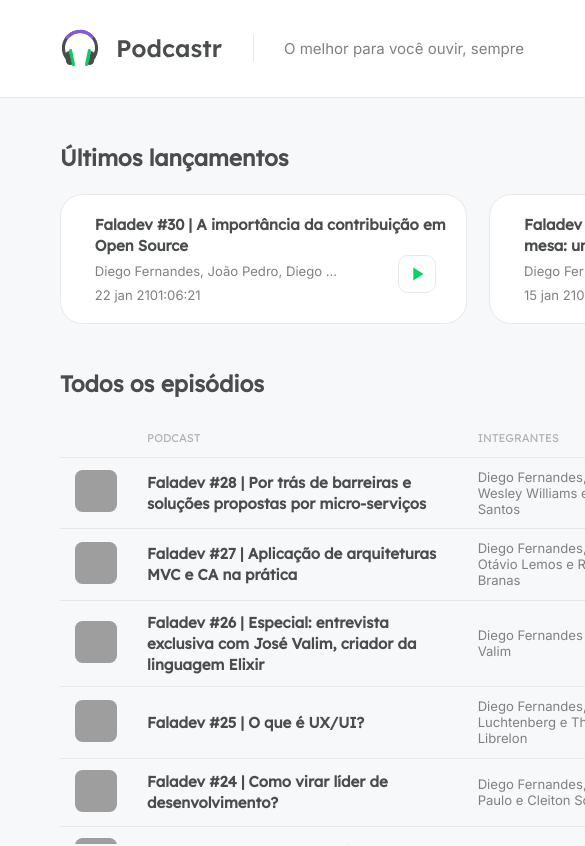
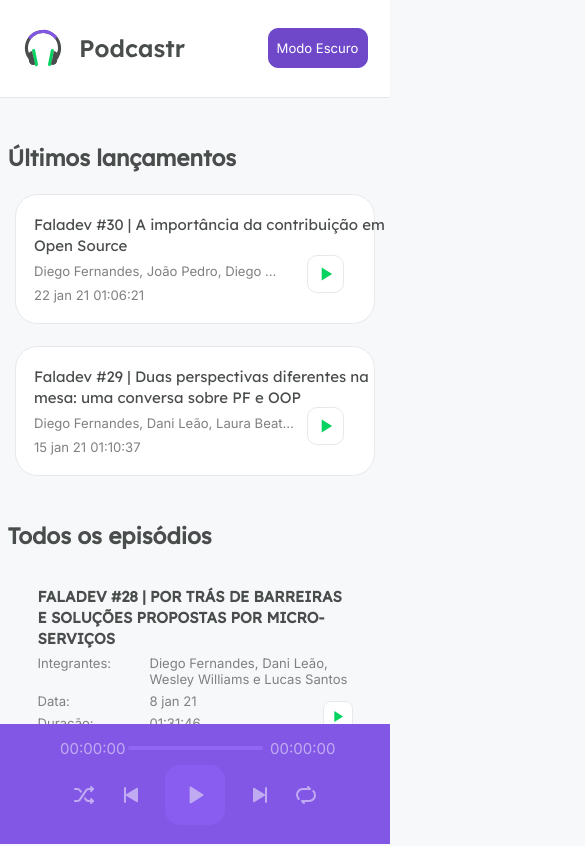
Before and after one commit to fbnnd1/nlw5-podcastr-next, a Next.js app: page / in a window 390 px wide. Shown: the top 846 px of the page, 585 px wide, since content can reach past the window. Built offline with nearby package versions, Linux system fonts and the light colour scheme; data requests are answered from the project's data file; grey boxes are pictures that could not be loaded.

Commit message:
feat: responsive website

```diff
--- a/src/components/Header/styles.module.scss
+++ b/src/components/Header/styles.module.scss
@@ -40,4 +40,20 @@
 
     }
 
+    @media (max-width: 600px) {
+        width: 100vw;
+        justify-content: space-around;
+
+        p {
+            display: none;
+        }
+
+        span {
+            display: none;
+        }
+    }
+
+    @media (max-width: 390px) {
+        padding: 2rem 1.5rem;
+    }
 }
--- a/src/components/Player/index.tsx
+++ b/src/components/Player/index.tsx
@@ -74,7 +74,7 @@ export function Player() {
             </header>
 
             { episode ? (
-                <div className={styles.CurrentEpisode}>
+                <div className={styles.currentEpisode}>
                     <Image
                         width={592}
                         height={592}
@@ -161,6 +161,9 @@ export function Player() {
                         <img src="/repeat.svg" alt="Repetir" />
                     </button>
                 </div>
+                <div className={styles.episodeName_SmallScreen}>
+                    { episode && (<strong>{episode.title}</strong>) }
+                </div>
             </footer>
         </div>
     );
--- a/src/components/Player/styles.module.scss
+++ b/src/components/Player/styles.module.scss
@@ -28,6 +28,28 @@
 
         &.empty .progress {
             opacity: 0.5;
+        }
+    }
+
+    @media (max-width: 600px) {
+        min-height: 0;
+        position: fixed;
+        bottom: 0;
+        left: 0;
+        z-index: 1;
+        width: 100vw;
+        padding: 1rem 4rem;
+
+        header {
+            display: none;
+        }
+
+        .currentEpisode {
+            display: none;
+        }
+
+        .emptyPlayer {
+            display: none;
         }
     }
 }
@@ -137,4 +159,17 @@
             }
         }
     }
+
+    @media (max-width: 600px) {
+        margin-top: 0.5rem;
+    }
 }
+
+.episodeName_SmallScreen {
+    display: none;
+
+    @media (max-width: 600px) {
+        margin-top: 0.25rem;
+        display: block;
+    }
+}
--- a/src/pages/home.module.scss
+++ b/src/pages/home.module.scss
@@ -10,6 +10,13 @@
     h2 {
         margin-top: 3rem;
         margin-bottom: 1.5rem;
+    }
+
+    @media (max-width: 600px) {
+        padding: 0 0.5rem;
+        width: 100vw;
+        height: auto;
+        overflow-y:auto;
     }
 }
 
@@ -118,6 +125,33 @@
             }
         }
     }
+
+    @media (max-width: 600px) {
+        ul {
+            display: flex;
+            flex-direction: column;
+            justify-content: space-around;
+            //width:100%;
+            padding: 0 0.5rem;
+
+            li {
+                padding: 1.25rem 0.2rem;
+                height: auto;
+
+                div:not(.episodeDetails) {
+                    display: none;
+                }
+
+                .episodeDetails {
+                    a {
+                        font-weight: normal;
+                    }
+
+
+                }
+            }
+        }
+    }
 }
 
 .allEpisodes {
@@ -203,5 +237,57 @@
                 }
             }
         }
+
+        .episodeSummary {
+            display: none;
+        }
+    }
+
+    @media (max-width: 600px) {
+        padding-bottom: 10rem;
+
+        table {
+            th, td:not(.episodeSummary) {
+               display: none;
+            }
+
+            td.episodeSummary {
+                display: table-cell;
+                border-style: none;
+
+
+                tr {
+                   display: table-row;
+
+                    th, td {
+                       display: table-cell;
+                       border-style: none;
+                       padding: 0.2rem 1rem;
+                    }
+
+                    td {
+                        vertical-align: top;
+
+                        &[rowspan='2'] {
+                            vertical-align: bottom;
+                        }
+
+                        button {
+                           display: block;
+                           margin-left: auto;
+                           //margin-right: auto;
+                        }
+                    }
+                }
+            }
+        }
+
+        &[data-active-dark-mode='true'] {
+            table {
+                background-color: var(--purple-800);
+                border-radius: 1rem;
+            }
+        }
+
     }
 }
--- a/src/pages/index.tsx
+++ b/src/pages/index.tsx
@@ -50,6 +50,7 @@ export default function Home({lastedEpisodes, allEpisodes}: HomeProps) {
             return (
               <li key={episode.id}>
 
+                <div>
                   <Image
                     width={192}
                     height={192}
@@ -57,13 +58,14 @@ export default function Home({lastedEpisodes, allEpisodes}: HomeProps) {
                     alt={episode.title}
                     objectFit="cover"
                   />
+                </div>
 
                 <div className={styles.episodeDetails}>
                   <Link href={`/episodes/${episode.id}`}>
                     <a>{episode.title}</a>
                   </Link>
                   <p>{episode.members}</p>
-                  <span>{episode.publishedAt}</span>
+                  <span>{episode.publishedAt}</span>&nbsp;
                   <span>{episode.durationAsString}</span>
 
                   <button type="button" onClick={() => playList(episodeList, index)}>
@@ -87,6 +89,7 @@ export default function Home({lastedEpisodes, allEpisodes}: HomeProps) {
                 <th>Data</th>
                 <th>Duração</th>
                 <th></th>
+                <th className={styles.episodeSummary}></th>
               </tr>
             </thead>
             <tbody>
@@ -114,6 +117,39 @@ export default function Home({lastedEpisodes, allEpisodes}: HomeProps) {
                       <button type="button" onClick={() => playList(episodeList, index)}>
                         <img src="/play-green.svg" alt="Tocar episódio" />
                       </button>
+                    </td>
+                    <td className={styles.episodeSummary}>
+                      <table cellSpacing={0}>
+                        <thead>
+                          <tr>
+                            <th colSpan={3}>
+                              <Link href={`/episodes/${episode.id}`}>
+                                <a>{episode.title}</a>
+                              </Link>
+                            </th>
+                          </tr>
+                        </thead>
+                        <tbody>
+                          <tr>
+                            <td>Integrantes:</td>
+                            <td colSpan={2}>{episode.members}</td>
+                          </tr>
+                          <tr>
+                            <td>Data:</td>
+                            <td>{episode.publishedAt}</td>
+                            <td rowSpan={2}>
+                              <button type="button" onClick={() => playList(episodeList, index)}>
+                                <img src="/play-green.svg" alt="Tocar episódio" />
+                              </button>
+                            </td>
+                          </tr>
+                          <tr>
+                            <td>Duração:</td>
+                            <td>{episode.durationAsString}</td>
+                          </tr>
+
+                        </tbody>
+                      </table>
                     </td>
                   </tr>
                 );
```
Lines whose indentation alone changed are shown as unchanged.
